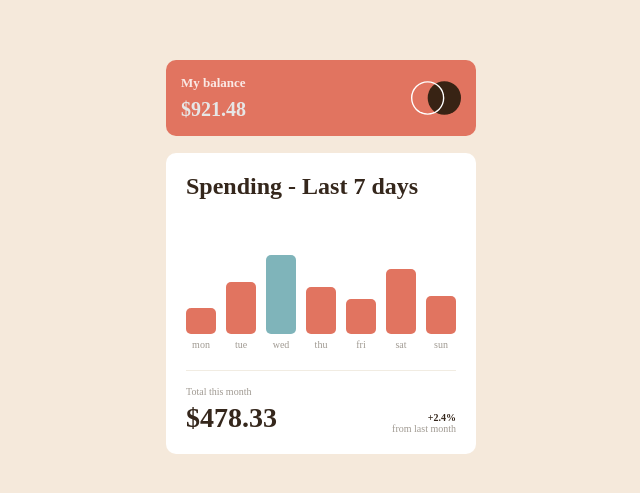
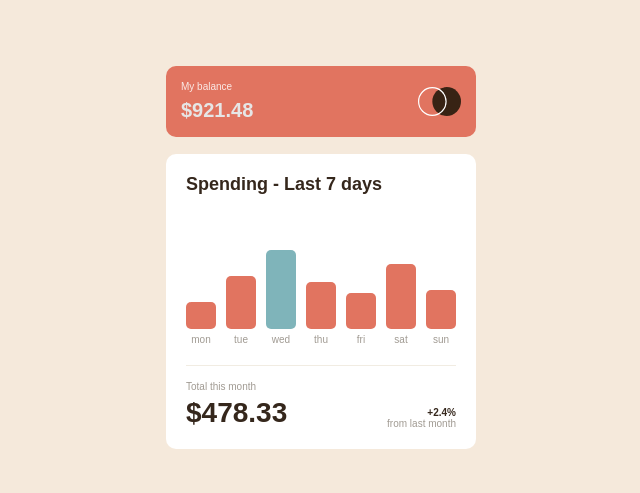
Before and after one commit to Lmcardenas98/Expenses-chart-component, a plain HTML site: page index.html in a window 1280 px wide. Shown: the part 143-636 px from the top of the page, without its empty margins (319-959 px from the left). Drawn offline with Linux system fonts and the light colour scheme.

Commit message:
second comit

```diff
--- a/assets/main.css
+++ b/assets/main.css
@@ -4,7 +4,7 @@
     --subtitle-color: rgb(160, 154, 146);
 }
 
-@import url('https://fonts.google.com/specimen/DM+Sans');
+@import url('https://fonts.googleapis.com/css2?family=DM+Sans:wght@400;700&display=swap');
 
 *{
     margin: 0;
@@ -19,7 +19,7 @@ body{
     display: grid;
     place-content: center;
     height: 100vh;
-    font-family: myFirstFont;
+    font-family: 'DM Sans', sans-serif;
 }
 
 main.container{
@@ -32,7 +32,7 @@ main.container{
     justify-content: end;
 }
 .image{
-    width: 70%;
+    width: 60%;
 }
 
 header.balance-header{
@@ -46,7 +46,8 @@ header.balance-header{
 }
 
 .header-title{
-    font-size: 13px;
+    font-size: 10px;
+    font-weight: 300;
     color: rgb(250, 233, 229);
     margin-bottom: 7px;
 }
@@ -76,6 +77,7 @@ section{
 
 .grafic-title{
     color: var(--secondary-color);
+    font-size: 12px;
 }
 
 .small-letters{
@@ -136,9 +138,9 @@ section{
 .grafic-bars-price{
     background-color: rgb(58, 41, 26);
     color: white;
-    /* height: 20px; */
-    padding: 2px;
+    padding: 4px;
     font-size: 7px;
+    font-weight: bold;
     margin-bottom: 5px;
     border-radius: 3px;
 }
```
